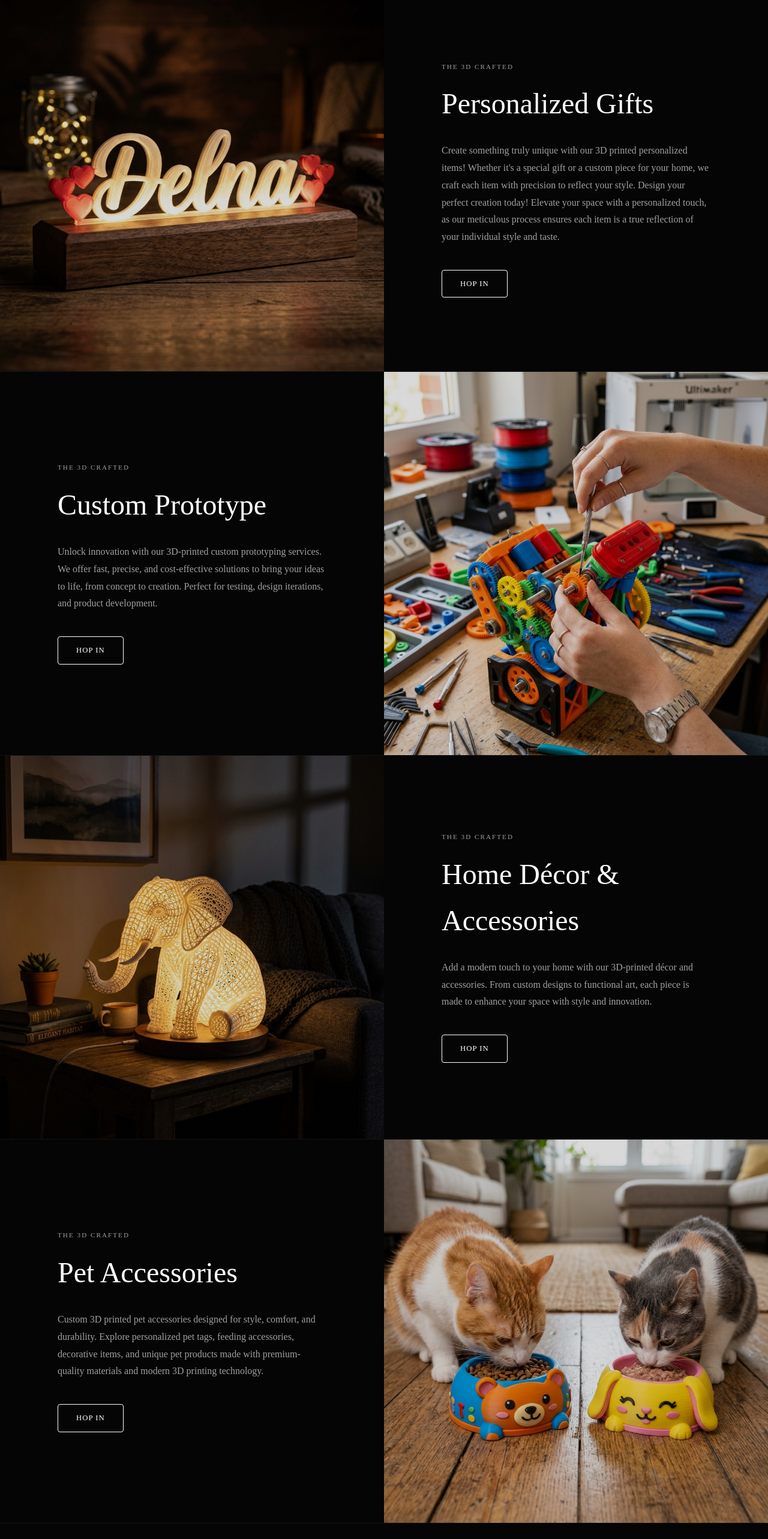
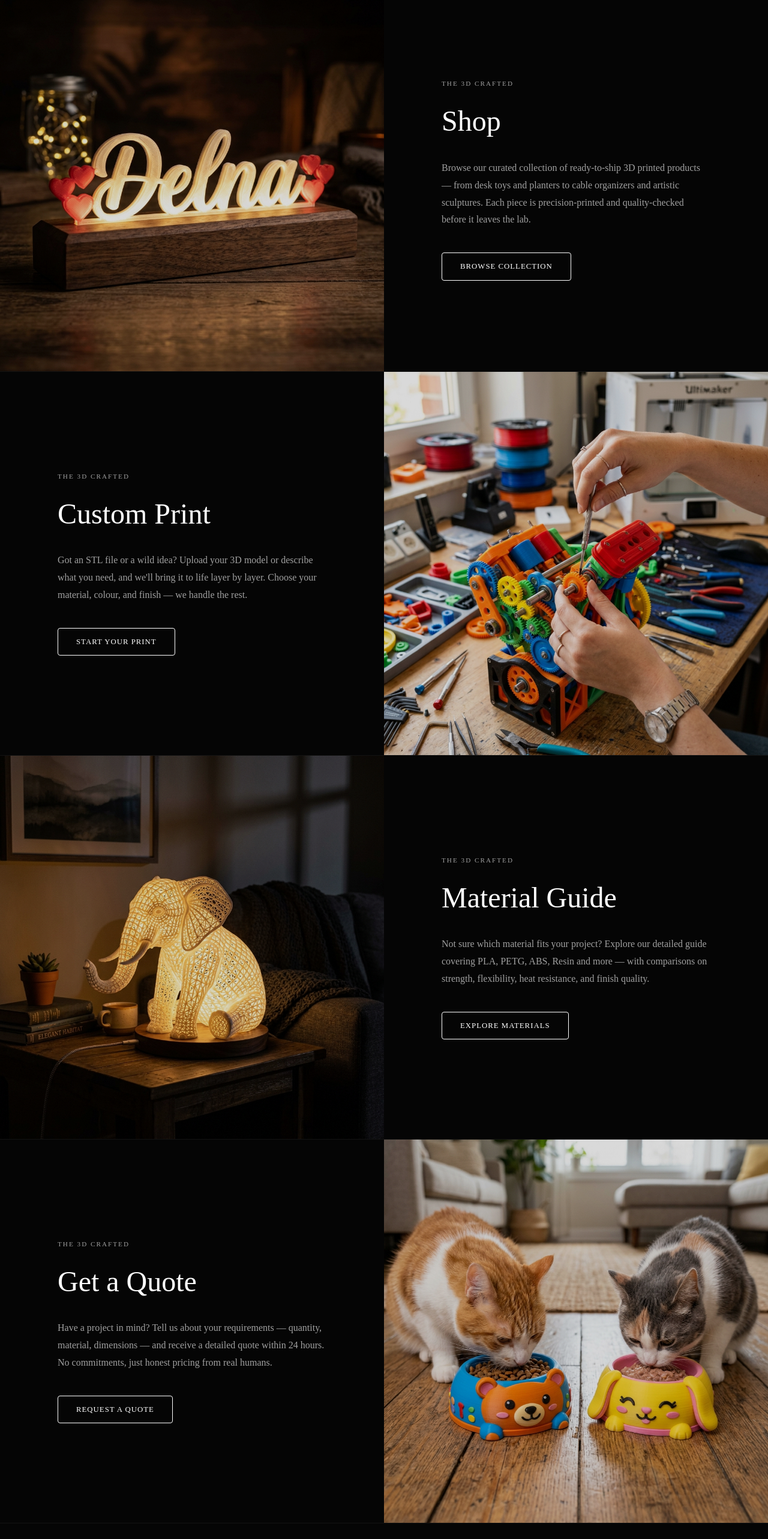
Before and after one commit to nikhilbhaturkar-ai/ntdd, a Next.js app: page / in a window 1280 px wide. Shown: the part 820-3386 px from the top of the page at 60% size. Built offline with nearby package versions, Linux system fonts and the light colour scheme.

Commit message:
Replace homepage feature sections with Shop, Custom Print, Material Guide, Get a Quote — unique CTAs

```diff
--- a/src/app/page.js
+++ b/src/app/page.js
@@ -130,49 +130,49 @@ export default function Home() {
         {/* Feature Sections */}
         <section className="feature-section left-image fade-in" ref={addToRefs}>
           <div className="feature-image">
-            <Image src="/images/personalized_gift_1789548500986.jpg" alt="Personalized Gifts" fill style={{ objectFit: 'cover' }} sizes="(max-width: 768px) 100vw, 33vw" />
+            <Image src="/images/personalized_gift_1789548500986.jpg" alt="Shop Products" fill style={{ objectFit: 'cover' }} sizes="(max-width: 768px) 100vw, 33vw" />
           </div>
           <div className="feature-text">
             <span className="subtitle">THE 3D CRAFTED</span>
-            <h3>Personalized Gifts</h3>
-            <p>Create something truly unique with our 3D printed personalized items! Whether it's a special gift or a custom piece for your home, we craft each item with precision to reflect your style. Design your perfect creation today! Elevate your space with a personalized touch, as our meticulous process ensures each item is a true reflection of your individual style and taste.</p>
-            <a href="#" className="btn-outline">HOP IN</a>
+            <h3>Shop</h3>
+            <p>Browse our curated collection of ready-to-ship 3D printed products — from desk toys and planters to cable organizers and artistic sculptures. Each piece is precision-printed and quality-checked before it leaves the lab.</p>
+            <a href="/shop" className="btn-outline">Browse Collection</a>
           </div>
         </section>
 
         <section className="feature-section right-image fade-in" ref={addToRefs}>
           <div className="feature-text">
             <span className="subtitle">THE 3D CRAFTED</span>
-            <h3>Custom Prototype</h3>
-            <p>Unlock innovation with our 3D-printed custom prototyping services. We offer fast, precise, and cost-effective solutions to bring your ideas to life, from concept to creation. Perfect for testing, design iterations, and product development.</p>
-            <a href="#" className="btn-outline">HOP IN</a>
+            <h3>Custom Print</h3>
+            <p>Got an STL file or a wild idea? Upload your 3D model or describe what you need, and we'll bring it to life layer by layer. Choose your material, colour, and finish — we handle the rest.</p>
+            <a href="/custom-print" className="btn-outline">Start Your Print</a>
           </div>
           <div className="feature-image">
-            <Image src="/images/custom_prototype_1789548548021.jpg" alt="Custom Prototype" fill style={{ objectFit: 'cover' }} sizes="(max-width: 768px) 100vw, 33vw" />
+            <Image src="/images/custom_prototype_1789548548021.jpg" alt="Custom Print" fill style={{ objectFit: 'cover' }} sizes="(max-width: 768px) 100vw, 33vw" />
           </div>
         </section>
 
         <section className="feature-section left-image fade-in" ref={addToRefs}>
           <div className="feature-image">
-            <Image src="/images/home_decor_1789548521878.jpg" alt="Home Decor & Accessories" fill style={{ objectFit: 'cover' }} sizes="(max-width: 768px) 100vw, 33vw" />
+            <Image src="/images/home_decor_1789548521878.jpg" alt="Material Guide" fill style={{ objectFit: 'cover' }} sizes="(max-width: 768px) 100vw, 33vw" />
           </div>
           <div className="feature-text">
             <span className="subtitle">THE 3D CRAFTED</span>
-            <h3>Home Décor & Accessories</h3>
-            <p>Add a modern touch to your home with our 3D-printed décor and accessories. From custom designs to functional art, each piece is made to enhance your space with style and innovation.</p>
-            <a href="#" className="btn-outline">HOP IN</a>
+            <h3>Material Guide</h3>
+            <p>Not sure which material fits your project? Explore our detailed guide covering PLA, PETG, ABS, Resin and more — with comparisons on strength, flexibility, heat resistance, and finish quality.</p>
+            <a href="/material-guide" className="btn-outline">Explore Materials</a>
           </div>
         </section>
 
         <section className="feature-section right-image fade-in" ref={addToRefs}>
           <div className="feature-text">
             <span className="subtitle">THE 3D CRAFTED</span>
-            <h3>Pet Accessories</h3>
-            <p>Custom 3D printed pet accessories designed for style, comfort, and durability. Explore personalized pet tags, feeding accessories, decorative items, and unique pet products made with premium-quality materials and modern 3D printing technology.</p>
-            <a href="#" className="btn-outline">HOP IN</a>
+            <h3>Get a Quote</h3>
+            <p>Have a project in mind? Tell us about your requirements — quantity, material, dimensions — and receive a detailed quote within 24 hours. No commitments, just honest pricing from real humans.</p>
+            <a href="/get-a-quote" className="btn-outline">Request a Quote</a>
           </div>
           <div className="feature-image">
-            <Image src="/images/pet_accessories_1789548563046.jpg" alt="Pet Accessories" fill style={{ objectFit: 'cover' }} sizes="(max-width: 768px) 100vw, 33vw" />
+            <Image src="/images/pet_accessories_1789548563046.jpg" alt="Get a Quote" fill style={{ objectFit: 'cover' }} sizes="(max-width: 768px) 100vw, 33vw" />
           </div>
         </section>
 
```
